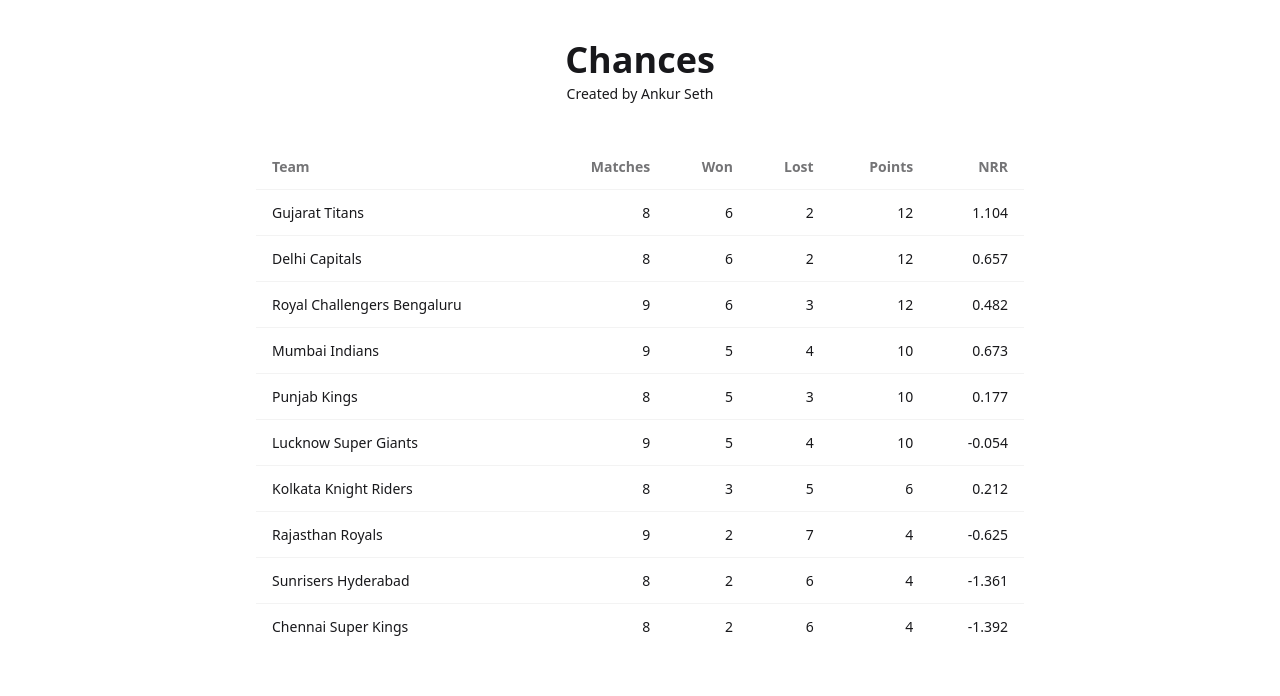
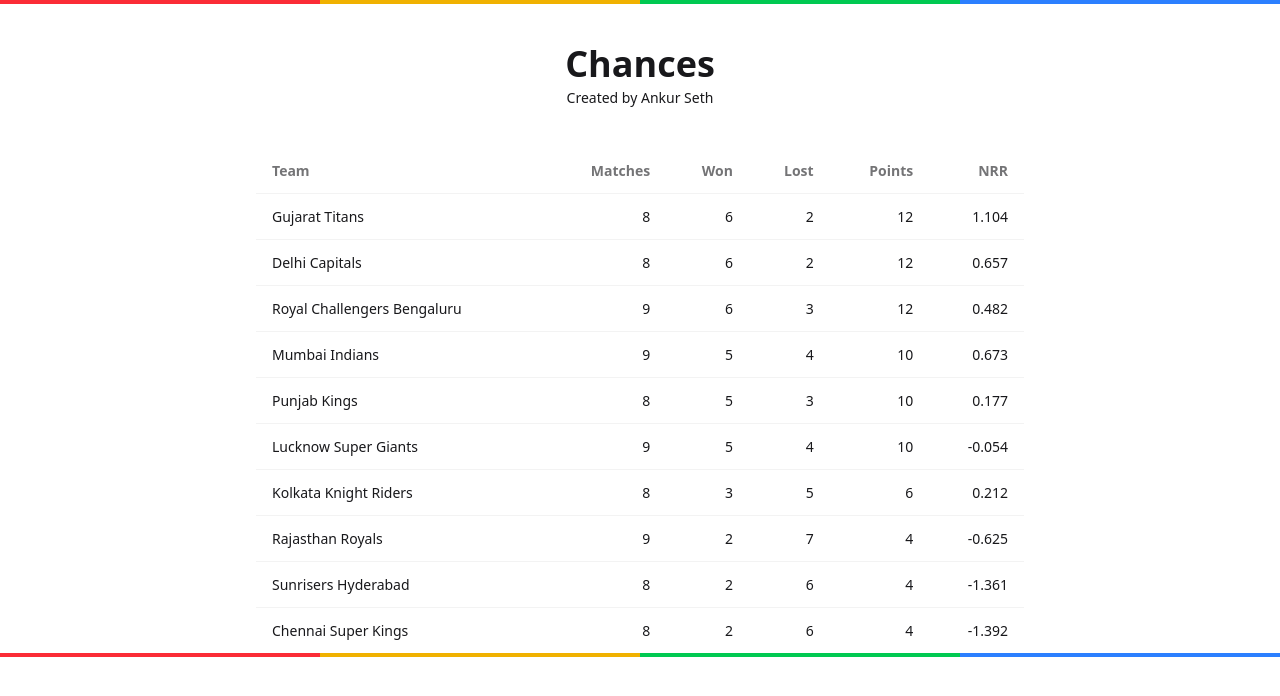
Before and after one commit to iaseth/ipl-2025-app, a SvelteKit app: page / in a window 1280 px wide. Shown: the top 696 px of the page. Built offline with nearby package versions, Linux system fonts and the light colour scheme.

Commit message:
Added RainbowBorder

```diff
--- /dev/null
+++ b/src/lib/components/RainbowBorder.svelte
@@ -0,0 +1,7 @@
+
+<div class="grid grid-cols-4 h-1">
+	<div class="bg-red-500"></div>
+	<div class="bg-yellow-500"></div>
+	<div class="bg-green-500"></div>
+	<div class="bg-blue-500"></div>
+</div>
--- a/src/routes/+page.svelte
+++ b/src/routes/+page.svelte
@@ -1,6 +1,7 @@
 
 <script lang="ts">
 
+import RainbowBorder from "$lib/components/RainbowBorder.svelte";
 import { pointsTable } from "$lib/data";
 
 </script>
@@ -8,6 +9,8 @@
 <svelte:head>
 	<title>IPL 2025 Chances</title>
 </svelte:head>
+
+<RainbowBorder />
 
 <a class="block px-4 py-10 text-center" href="/">
 	<h1 class="text-4xl font-bold mb-1">Chances</h1>
@@ -41,3 +44,5 @@
 		</tbody>
 	</table>
 </section>
+
+<RainbowBorder />
```
